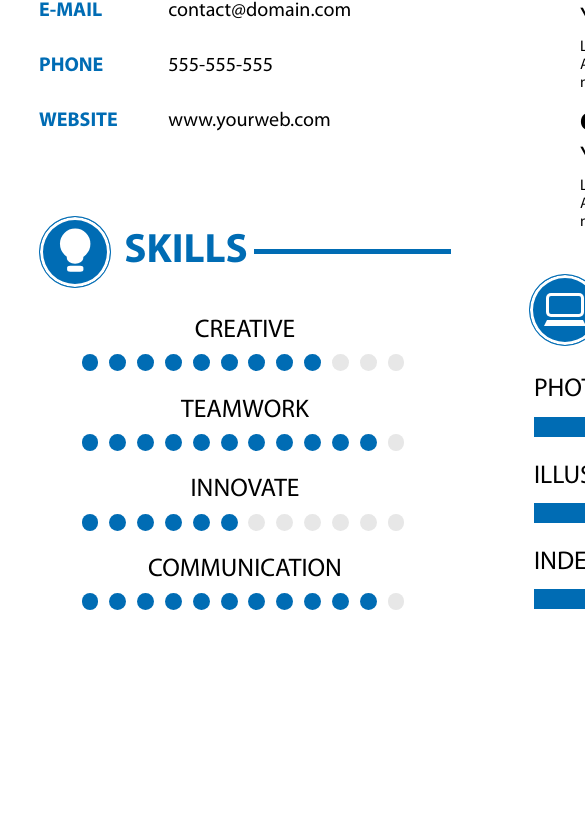
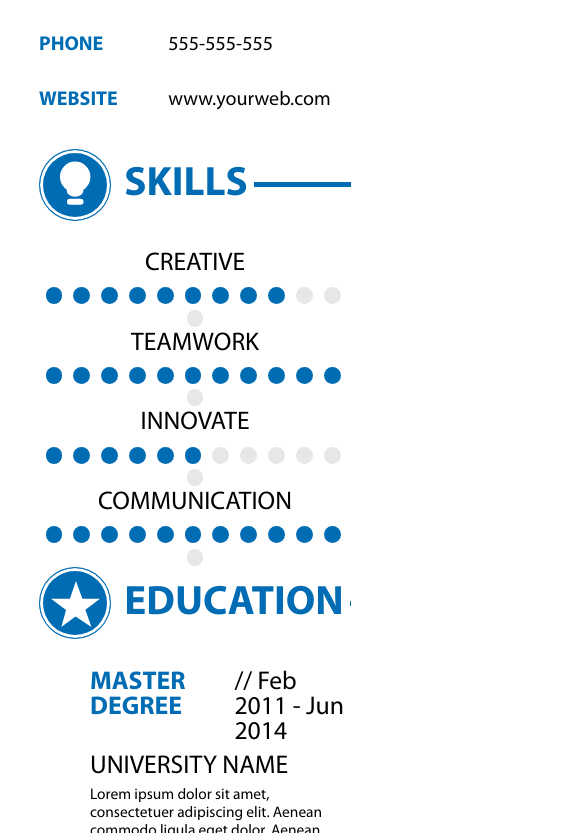
Before and after one commit to IvanCherkasov/Fullstack-Practise-Resume, a plain HTML site: page index.html in a window 390 px wide. Shown: the part 1167-2000 px from the top of the page, 585 px wide, since content can reach past the window. Before the commit the page ends 1801 px from the top, so only its background shows below. Drawn offline with Linux system fonts and the light colour scheme.

Commit message:
Выравнивание
ДОбавил два media.
Пытаюсь сделать responsive

```diff
--- /dev/null
+++ b/flex/style.css
@@ -0,0 +1,31 @@
+@font-face {
+    font-family: MyriadPro-LightSemiExt;
+    src: url(fonts/MyriadPro-LightSemiExt.otf);
+}
+
+@font-face {
+    font-family: MyriadPro-Bold;
+    src: url(fonts/MyriadPro-Bold.otf);
+}
+
+@font-face {
+    font-family: MyriadPro-Regular;
+    src: url(fonts/MyriadPro-Regular.otf);
+}
+
+body{
+  margin: 0;
+  padding: 0;
+}
+
+.main{
+  display: flex;
+  flex-direction: row;
+  width: 1240px;
+  margin: 0 auto;
+  background-color: red;
+}
+
+.column{
+
+}
--- a/index.html
+++ b/index.html
@@ -3,7 +3,7 @@
 <head>
   <meta charset="utf-8">
   <title>Макет резюме</title>
-  <link rel="stylesheet" href="style.css?ver=1.14">
+  <link rel="stylesheet" href="style.css?ver=1.15">
 </head>
 <body>
   <div class="main clearfix">
--- a/style.css
+++ b/style.css
@@ -11,6 +11,29 @@
 @font-face {
     font-family: MyriadPro-Regular;
     src: url(fonts/MyriadPro-Regular.otf);
+}
+
+@media (max-width: 790px) {
+  .left{
+    display: block !important;
+    width: auto !important;
+  }
+
+  .right{
+    display: block !important;
+    width: auto !important;
+  }
+
+  .main{
+    display: block !important;
+    width: 100% !important;
+  }
+}
+
+@media (max-width: 1200px) {
+  .left{
+    justify-content: flex-start !important;
+  }
 }
 
 html{
@@ -30,9 +53,11 @@ body{
 
 .main{
   max-width: 2480px;
-  min-width: 620px;
-  width: 1240px;
+  min-width: 310px;
+  /*width: 1240px;*/
+  width: 80%;
   display: flex;
+  margin: 0 auto;
   margin-top: 6.33rem; /*76px от 12px*/
 }
 
@@ -336,7 +361,7 @@ td.td-blue{
 
 .places-header .period{
   text-transform: none;
-  min-width: 240px;
+
 }
 
 .places-header .title-1, .places-header .period{
```
Also changed, not shown: flex/index.html (added, +14 -0 lines), 1 other file.
